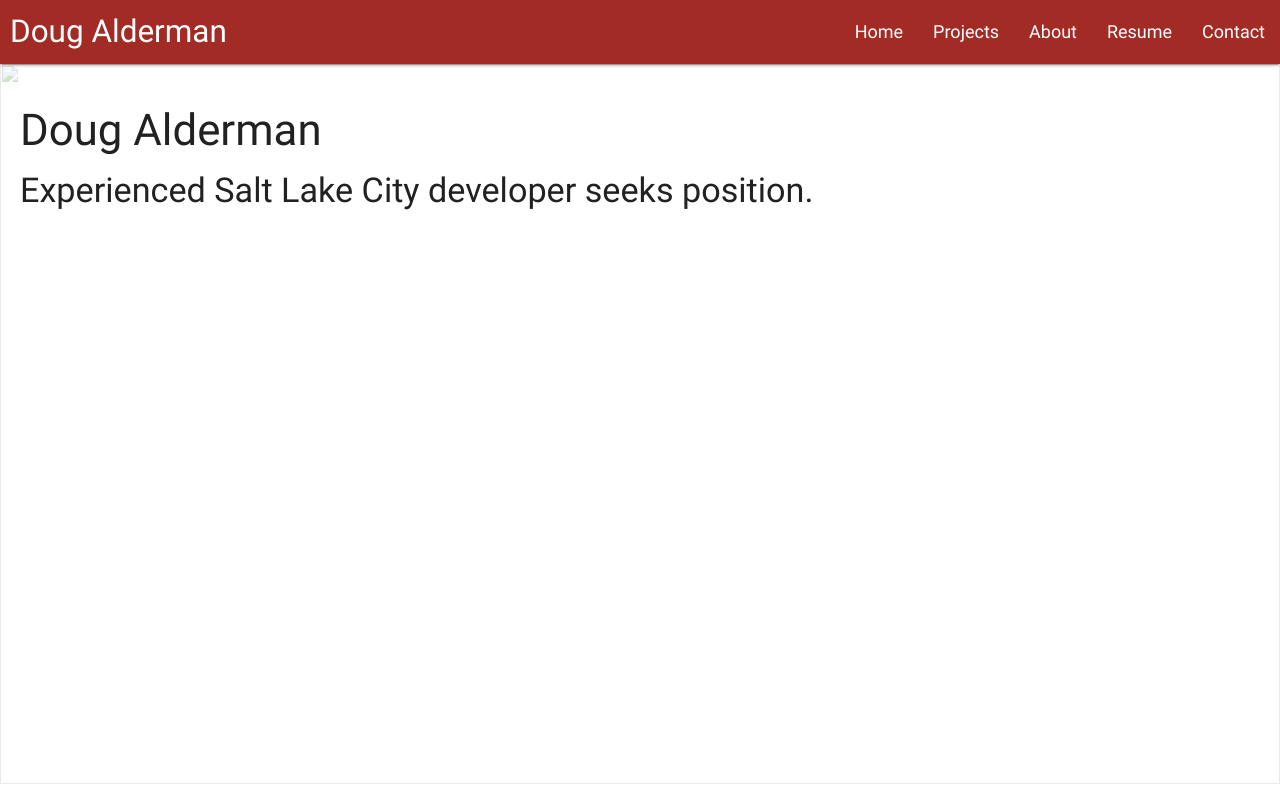
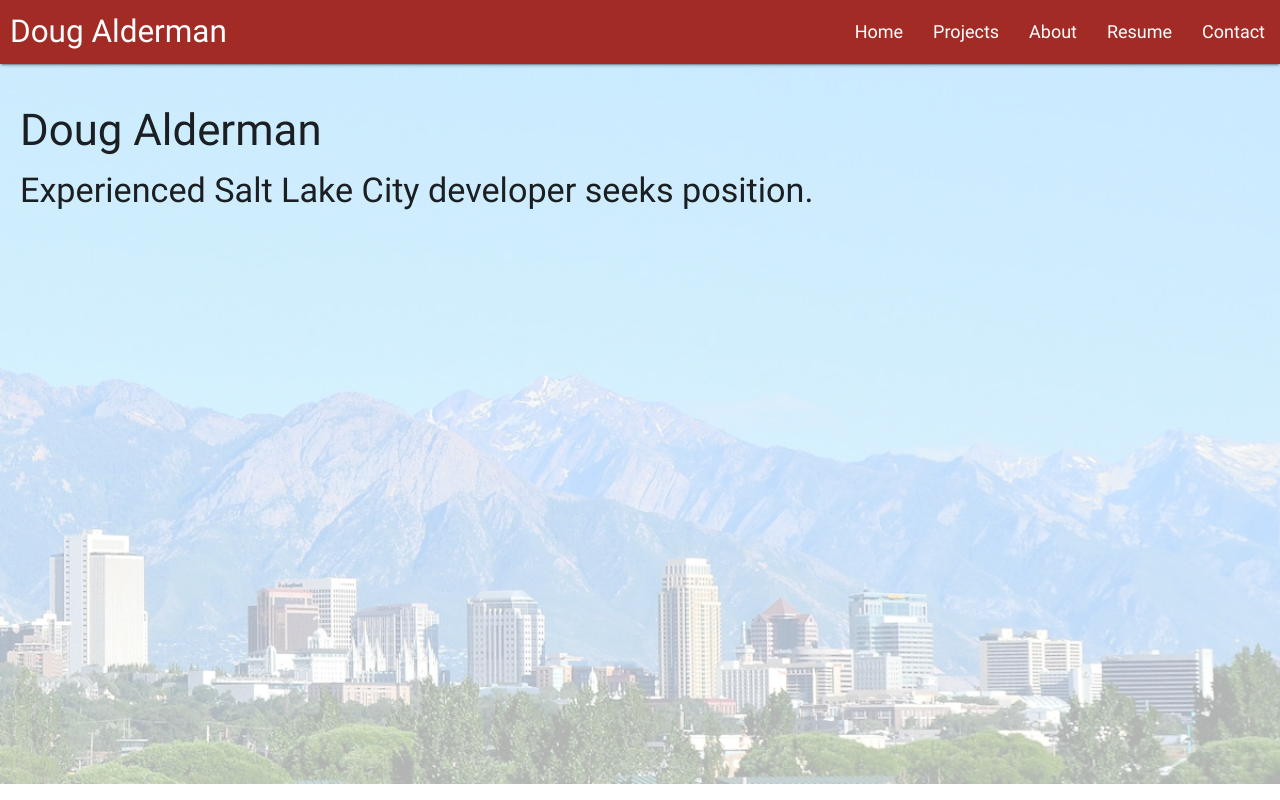
Before and after one commit to dougalderman/myportfolio, a plain HTML site: page index.html in a window 1280 px wide. Shown: the top 800 px of the page. Drawn offline with nearby package versions, Linux system fonts and the light colour scheme; some packages are replaced by stand-ins of ours; the site is published under a folder, as on GitHub Pages, so addresses that start at the root find nothing.

Commit message:
change image address

```diff
--- a/html/homeTmpl.html
+++ b/html/homeTmpl.html
@@ -1,5 +1,5 @@
 <div class="intro">
-   <img ng-src="/images/Salt_Lake_City.jpg">
+   <img ng-src="images/Salt_Lake_City.jpg">
    <div class="content">
         <h3>Doug Alderman</h3>
         <h4>Experienced Salt Lake City developer seeks position.</h4>
```
